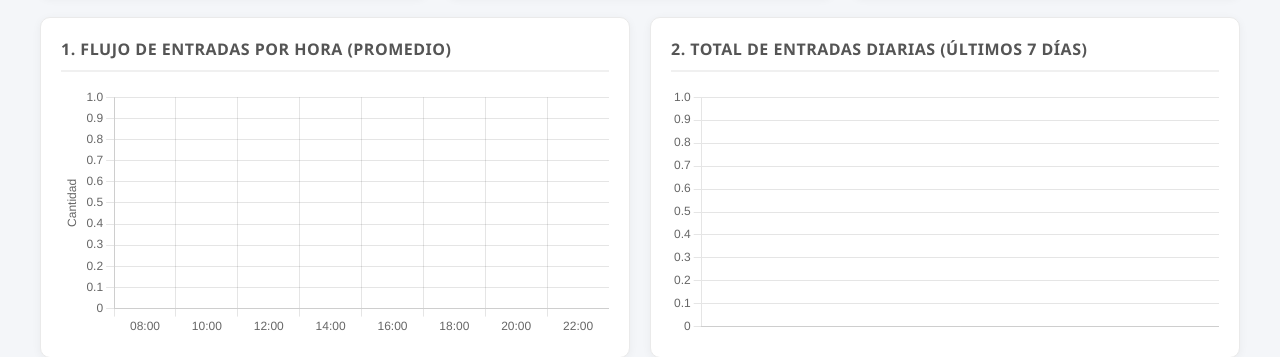
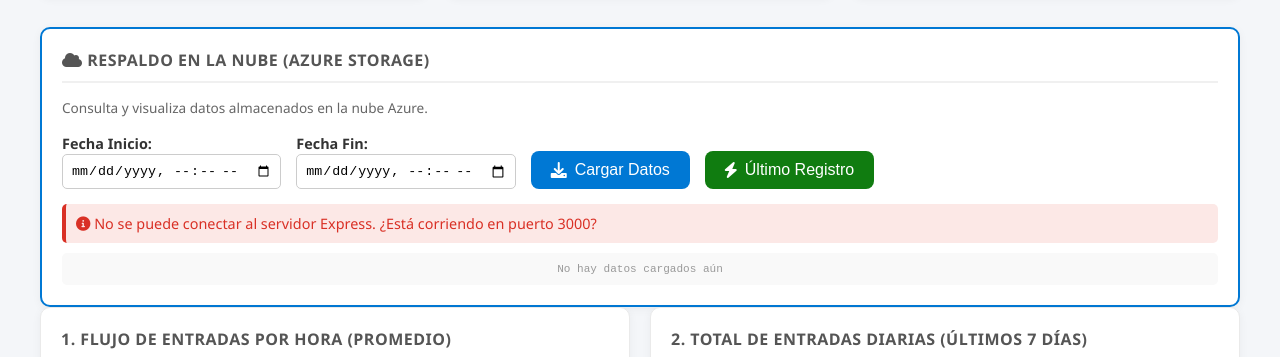
Before and after one commit to Victoro2304/Transwatch, a plain HTML site: page client-layer/index.html in a window 1280 px wide. Both pictures are taken after a click on the button "Administrador". Shown: the part 443-800 px from the top of the page. Drawn offline with nearby package versions, Linux system fonts and the light colour scheme; no server answers.

Commit message:
Wacho's Fixing

```diff
--- a/client-layer/index.html
+++ b/client-layer/index.html
@@ -1,5 +1,6 @@
 <!DOCTYPE html>
 <html lang="es">
+
 <head>
     <meta charset="UTF-8">
     <meta name="viewport" content="width=device-width, initial-scale=1.0">
@@ -11,12 +12,14 @@
 
     <link rel="stylesheet" href="styles.css">
 </head>
+
 <body>
 
     <div class="container">
         <header>
             <div style="display: flex; align-items: center; gap: 15px;">
-            <img src="imgs/LogoTranswatch.jpeg" alt="Transwatch Logo" style="width: 128px; height: 128px; border-radius: 8px;">
+                <img src="imgs/LogoTranswatch.jpeg" alt="Transwatch Logo"
+                    style="width: 128px; height: 128px; border-radius: 8px;">
                 <div>
                     <h1 style="margin: 0; font-size: 1.8rem; color: #0078d4;">Transwatch</h1>
                     <small style="color: #666;">Sistema de Monitoreo Inteligente - Equipo 1</small>
@@ -28,10 +31,13 @@
         </header>
 
         <div class="nav-tabs">
-        <button class="nav-btn active" onclick="switchTab('operator')"><i class="fas fa-user-shield"></i> Operador</button>
-        <button class="nav-btn" onclick="switchTab('admin')"><i class="fas fa-chart-line"></i> Administrador</button>
+            <button class="nav-btn active" onclick="switchTab('operator')"><i class="fas fa-user-shield"></i>
+                Operador</button>
+            <button class="nav-btn" onclick="switchTab('admin')"><i class="fas fa-chart-line"></i>
+                Administrador</button>
             <button class="nav-btn" onclick="switchTab('tech')"><i class="fas fa-tools"></i> Técnico</button>
-        <button class="nav-btn" onclick="switchTab('ai_analytics')"><i class="fas fa-brain"></i> Análisis IA</button>
+            <button class="nav-btn" onclick="switchTab('ai_analytics')"><i class="fas fa-brain"></i> Análisis
+                IA</button>
         </div>
 
         <div id="operator" class="view-section active">
@@ -80,6 +86,44 @@
                 </div>
             </div>
 
+            <div class="card" style="border: 2px solid #0078d4; margin-top: 30px;">
+                <h3><i class="fas fa-cloud"></i> Respaldo en la Nube (Azure Storage)</h3>
+                <p style="font-size: 0.85em; color: #666; margin-bottom: 15px;">
+                    Consulta y visualiza datos almacenados en la nube Azure.
+                </p>
+
+                <div style="display: flex; gap: 15px; align-items: flex-end; flex-wrap: wrap; margin-bottom: 15px;">
+                    <div>
+                        <label style="font-weight: bold; font-size: 0.9em;">Fecha Inicio:</label><br>
+                        <input type="datetime-local" id="azure-start-date"
+                            style="padding: 8px; border: 1px solid #ccc; border-radius: 5px;">
+                    </div>
+                    <div>
+                        <label style="font-weight: bold; font-size: 0.9em;">Fecha Fin:</label><br>
+                        <input type="datetime-local" id="azure-end-date"
+                            style="padding: 8px; border: 1px solid #ccc; border-radius: 5px;">
+                    </div>
+                    <button onclick="loadAzureHistoricalData()" class="nav-btn"
+                        style="background: #0078d4; color: white; border: none; padding: 10px 20px;">
+                        <i class="fas fa-download"></i> Cargar Datos
+                    </button>
+                    <button onclick="loadLatestAzureData()" class="nav-btn"
+                        style="background: #107c10; color: white; border: none; padding: 10px 20px;">
+                        <i class="fas fa-bolt"></i> Último Registro
+                    </button>
+                </div>
+
+                <div id="azure-status"
+                    style="padding: 10px; background: #f5f5f5; border-radius: 5px; margin-bottom: 10px; font-size: 0.9em;">
+                    <i class="fas fa-info-circle"></i> <span id="azure-status-text">Esperando consulta...</span>
+                </div>
+
+                <div id="azure-data-preview"
+                    style="max-height: 300px; overflow-y: auto; background: #f9f9f9; padding: 10px; border-radius: 5px; font-family: monospace; font-size: 0.85em;">
+                    <div style="color: #999; text-align: center;">No hay datos cargados aún</div>
+                </div>
+            </div>
+
             <div class="grid-2">
                 <div class="card">
                     <h3>1. Flujo de Entradas por Hora (Promedio)</h3>
@@ -109,37 +153,7 @@
                 </div>
             </div>
 
-        <div class="card" style="border: 2px solid #0078d4; margin-top: 30px;">
-            <h3><i class="fas fa-cloud"></i> Respaldo en la Nube (Azure Storage)</h3>
-            <p style="font-size: 0.85em; color: #666; margin-bottom: 15px;">
-                Consulta y visualiza datos almacenados en la nube Azure.
-            </p>
 
-            <div style="display: flex; gap: 15px; align-items: flex-end; flex-wrap: wrap; margin-bottom: 15px;">
-                <div>
-                    <label style="font-weight: bold; font-size: 0.9em;">Fecha Inicio:</label><br>
-                    <input type="datetime-local" id="azure-start-date" style="padding: 8px; border: 1px solid #ccc; border-radius: 5px;">
-                </div>
-                <div>
-                    <label style="font-weight: bold; font-size: 0.9em;">Fecha Fin:</label><br>
-                    <input type="datetime-local" id="azure-end-date" style="padding: 8px; border: 1px solid #ccc; border-radius: 5px;">
-                </div>
-                <button onclick="loadAzureHistoricalData()" class="nav-btn" style="background: #0078d4; color: white; border: none; padding: 10px 20px;">
-                    <i class="fas fa-download"></i> Cargar Datos
-                </button>
-                <button onclick="loadLatestAzureData()" class="nav-btn" style="background: #107c10; color: white; border: none; padding: 10px 20px;">
-                    <i class="fas fa-bolt"></i> Último Registro
-                </button>
-            </div>
-
-            <div id="azure-status" style="padding: 10px; background: #f5f5f5; border-radius: 5px; margin-bottom: 10px; font-size: 0.9em;">
-                <i class="fas fa-info-circle"></i> <span id="azure-status-text">Esperando consulta...</span>
-            </div>
-
-            <div id="azure-data-preview" style="max-height: 300px; overflow-y: auto; background: #f9f9f9; padding: 10px; border-radius: 5px; font-family: monospace; font-size: 0.85em;">
-                <div style="color: #999; text-align: center;">No hay datos cargados aún</div>
-            </div>
-        </div>
         </div>
 
         <div id="tech" class="view-section">
@@ -196,17 +210,21 @@
                 <div style="display: flex; gap: 20px; align-items: flex-end; flex-wrap: wrap;">
                     <div>
                         <label style="font-weight: bold; font-size: 0.9em;">Fecha Inicio:</label><br>
-                    <input type="datetime-local" id="ai-start-date" style="padding: 8px; border: 1px solid #ccc; border-radius: 5px;">
+                        <input type="datetime-local" id="ai-start-date"
+                            style="padding: 8px; border: 1px solid #ccc; border-radius: 5px;">
                     </div>
                     <div>
                         <label style="font-weight: bold; font-size: 0.9em;">Fecha Fin:</label><br>
-                    <input type="datetime-local" id="ai-end-date" style="padding: 8px; border: 1px solid #ccc; border-radius: 5px;">
+                        <input type="datetime-local" id="ai-end-date"
+                            style="padding: 8px; border: 1px solid #ccc; border-radius: 5px;">
                     </div>
                     <div>
                         <label style="font-weight: bold; font-size: 0.9em;">Grupos (Clusters):</label><br>
-                    <input type="number" id="ai-clusters" value="3" min="2" max="5" style="padding: 8px; width: 60px; border: 1px solid #ccc; border-radius: 5px;">
+                        <input type="number" id="ai-clusters" value="3" min="2" max="5"
+                            style="padding: 8px; width: 60px; border: 1px solid #ccc; border-radius: 5px;">
                     </div>
-                <button onclick="requestAnalysis()" class="nav-btn" style="background: #8e44ad; color: white; border: none;">
+                    <button onclick="requestAnalysis()" class="nav-btn"
+                        style="background: #8e44ad; color: white; border: none;">
                         <i class="fas fa-play"></i> Ejecutar Análisis
                     </button>
                 </div>
@@ -233,4 +251,5 @@
 
     <script src="script.js"></script>
 </body>
+
 </html>
```
Lines whose indentation alone changed are shown as unchanged.
